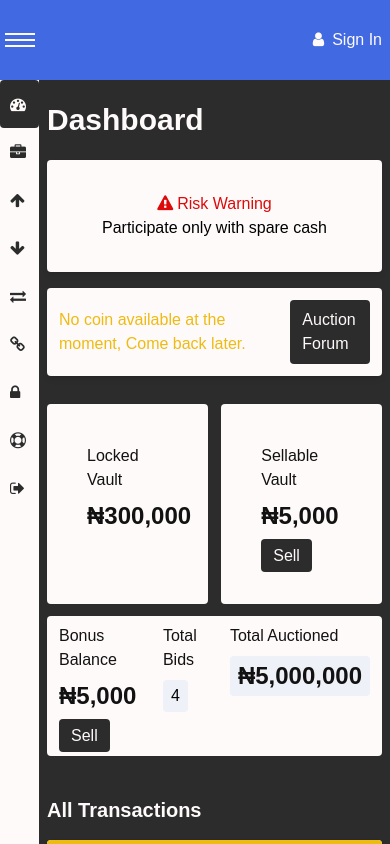
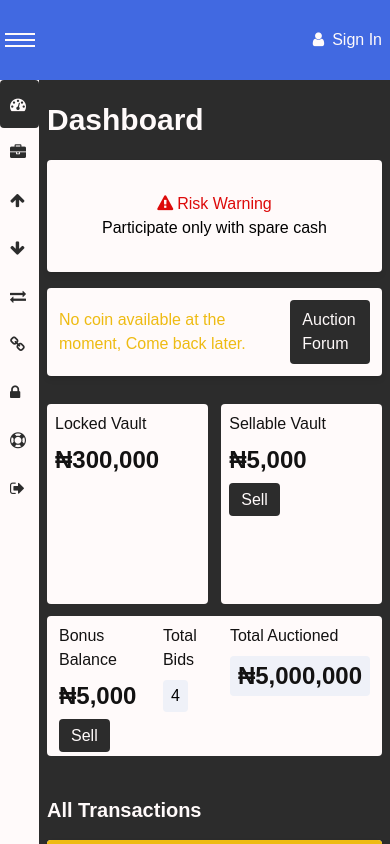
Before and after one commit to Osemensilas/bid, a Next.js app: page /dashboard in a window 390 px wide. Built offline with nearby package versions, Linux system fonts and the light colour scheme.

Commit message:
New Commit

```diff
--- a/pages/affiliate.jsx
+++ b/pages/affiliate.jsx
@@ -1,7 +1,7 @@
 const Affiliate = () => {
     return (
         <>
-        <section id="dashboard" className="h-full w-[90%] sm:w-full px-2 sm:px-10">
+        <section id="dashboard" className="h-full w-full sm:w-full px-2 sm:px-10">
             <header className="h-20 w-full flex items-center justify-start">
                 <h2 className="text-accent font-bold text-3xl">Affiliate</h2>
             </header>
--- a/pages/buy-bid.jsx
+++ b/pages/buy-bid.jsx
@@ -11,7 +11,7 @@ const BuyBids = () => {
             <meta name="viewport" content="width=device-width, initial-scale=1" />
             <link rel="icon" href="/favicon.ico" />
         </Head>
-        <section id="dashboard" className="h-full w-[90%] sm:w-full px-2 sm:px-10">
+        <section id="dashboard" className="h-full w-full sm:w-full px-2 sm:px-10">
             <header className="h-20 w-full flex items-center justify-start">
                 <h2 className="text-accent font-bold text-3xl">Buy Bid</h2>
             </header>
--- a/pages/change-password.jsx
+++ b/pages/change-password.jsx
@@ -1,7 +1,7 @@
 const ChangePassword = () => {
     return (
         <>
-        <section id="dashboard" className="h-full w-[90%] sm:w-full px-2 sm:px-10">
+        <section id="dashboard" className="h-full w-full sm:w-full px-2 sm:px-10">
             {/*<header className="h-20 w-full flex items-center justify-start">
                 <h2 className="text-accent font-bold text-3xl">Change Password</h2>
             </header>*/}
--- a/pages/dashboard.jsx
+++ b/pages/dashboard.jsx
@@ -28,11 +28,11 @@ export default function Home() {
             <Link href="/" className="py-2 px-3 text-accent rounded bg-neutralDark">Auction Forum</Link>
           </div>
           <div className="h-max w-full flex items-center justify-between py-3">
-            <div className="h-[200px] w-[48%] rounded bg-accent p-10">
+            <div className="h-[200px] w-[48%] rounded bg-accent p-2 sm:p-10">
               <p className="text-base text-offBlack mb-2">Locked Vault</p>
               <h2 className="text-2xl font-bold text-offBlack">₦300,000</h2>
             </div>
-            <div className="h-[200px] w-[48%] rounded bg-accent p-10">
+            <div className="h-[200px] w-[48%] rounded bg-accent p-2 sm:p-10">
               <p className="text-base text-offBlack mb-2">Sellable Vault</p>
               <h2 className="text-2xl font-bold text-offBlack mb-3">₦5,000</h2>
               <Link href={"/"} className="py-2 px-3 text-accent rounded bg-neutralDark mt-10">Sell</Link>
```
